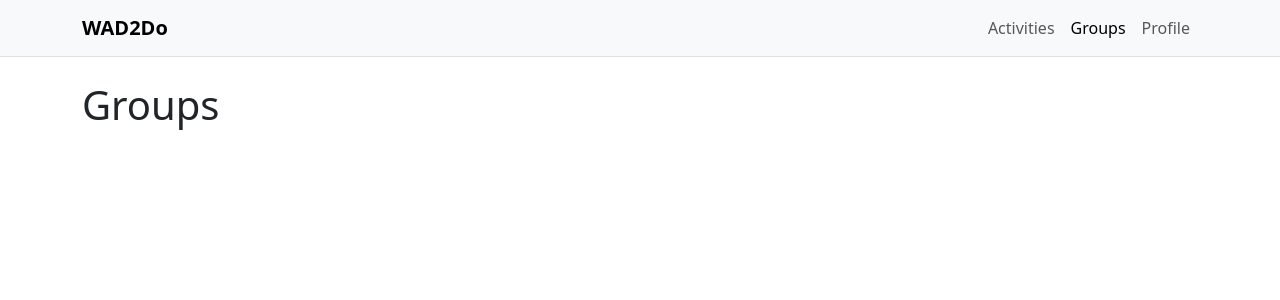
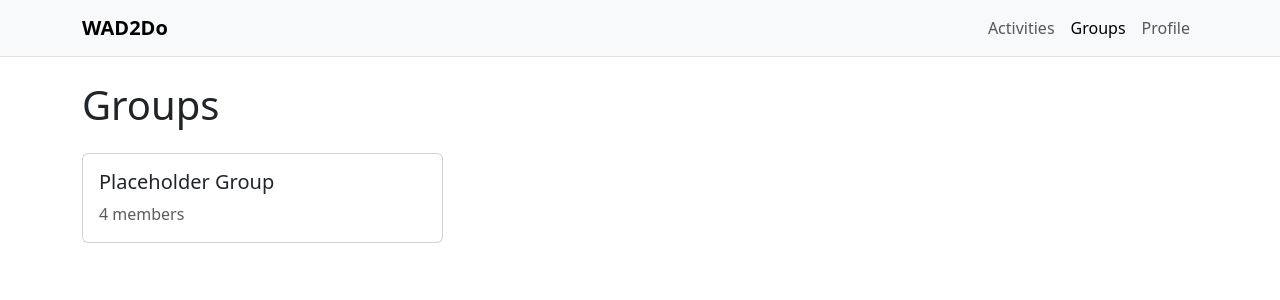
Before and after one commit to hellokinyu/wad2do, a Vue app: page /groups in a window 1280 px wide. Shown: the top 300 px of the page. Built offline with nearby package versions, Linux system fonts and the light colour scheme.

Commit message:
Add placeholder group

```diff
--- a/src/views/GroupsView.vue
+++ b/src/views/GroupsView.vue
@@ -2,8 +2,27 @@
   <div class="container py-4" data-testid="groups-page">
     <h1>Groups</h1>
     <!-- Owner: Natasha, Kinyu -->
+
+    <div class="row g-3 mt-2">
+      <div v-for="group in groups" :key="group.id" class="col-12 col-md-6 col-lg-4">
+        <RouterLink
+          :to="{ name: 'group-activities', params: { id: group.id } }"
+          class="card h-100 text-decoration-none text-reset"
+          data-testid="group-card"
+        >
+          <div class="card-body">
+            <h5 class="card-title">{{ group.name }}</h5>
+            <p class="card-text text-muted mb-0">{{ group.memberCount }} members</p>
+          </div>
+        </RouterLink>
+      </div>
+    </div>
   </div>
 </template>
 
 <script setup>
+// TODO: replace this placeholder with the user's groups from Supabase.
+const groups = [
+  { id: 1, name: 'Placeholder Group', memberCount: 4 },
+]
 </script>
```
